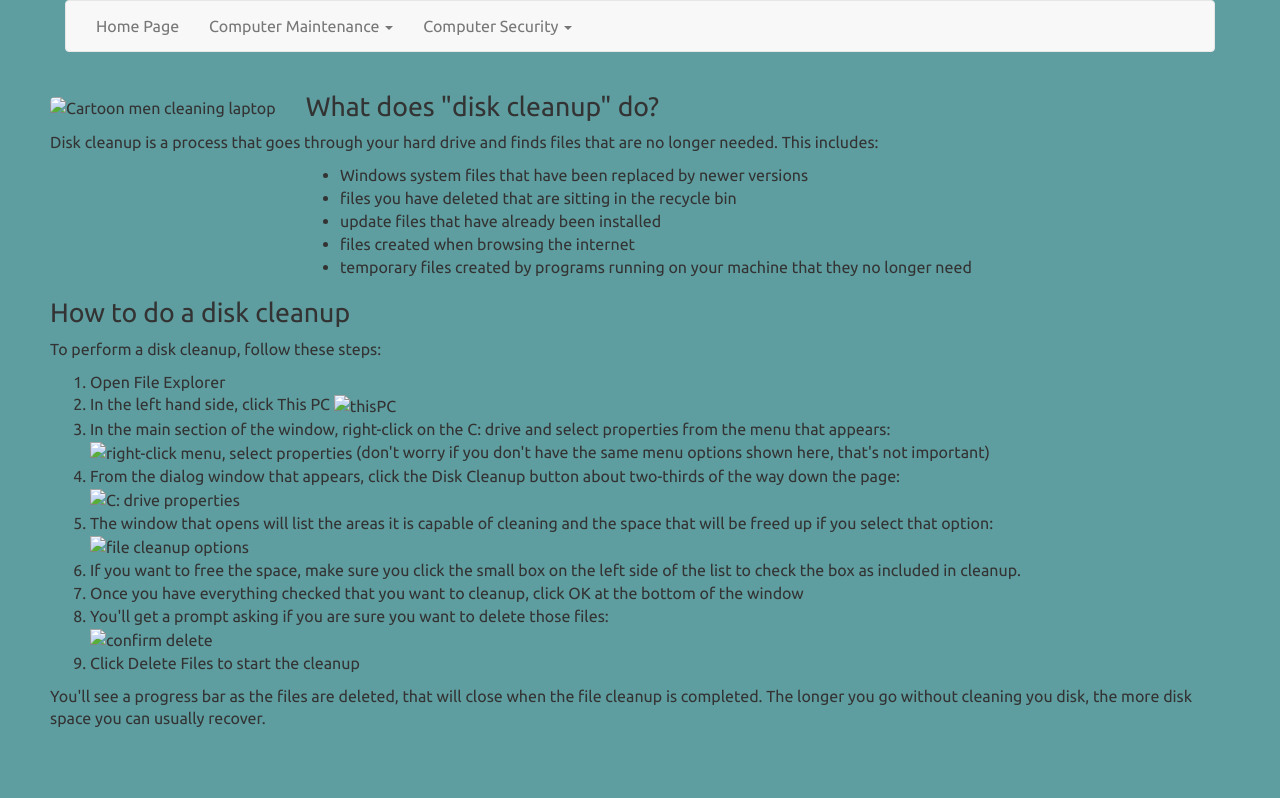
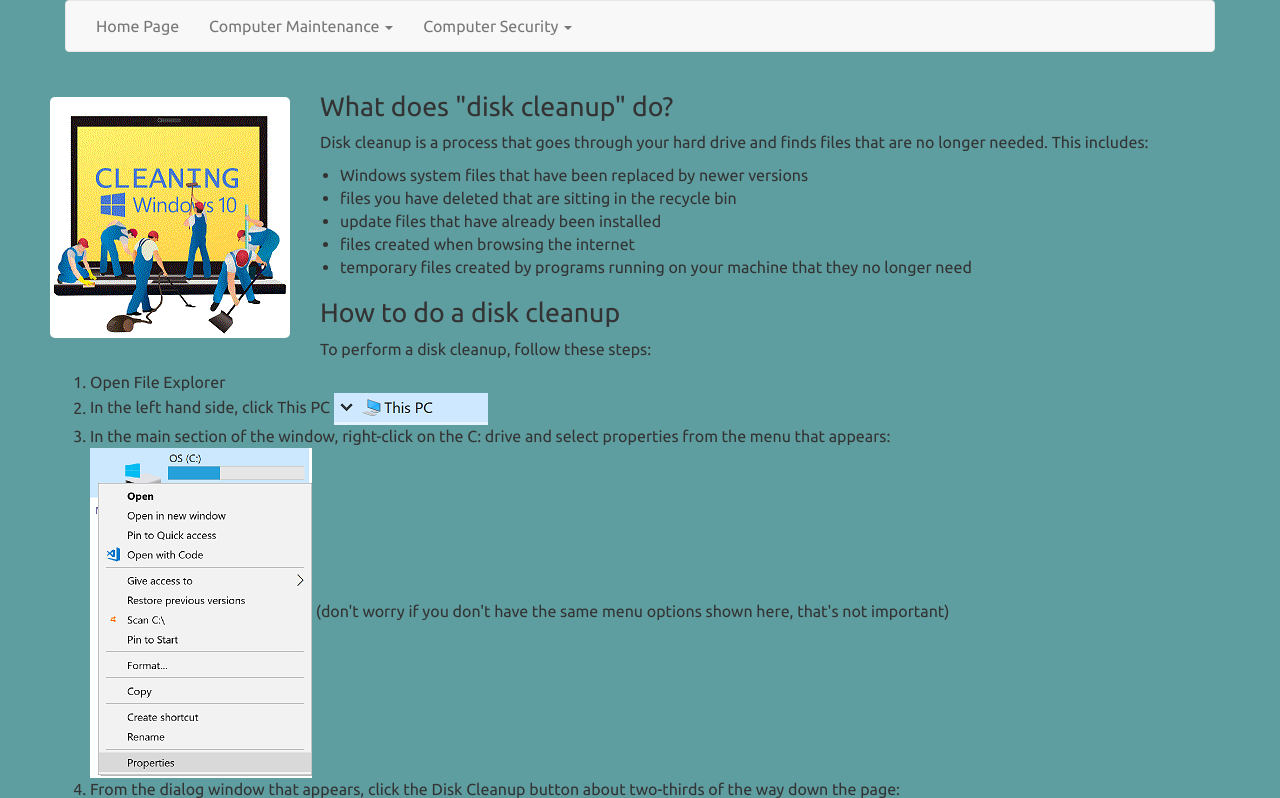
Before and after one commit to Firefly68/Project, a plain HTML site: page disk_cleanup.html in a window 1280 px wide. Shown: the top 798 px of the page. Drawn offline with nearby package versions, Linux system fonts and the light colour scheme; the site is published under a folder, as on GitHub Pages, so addresses that start at the root find nothing.

Commit message:
Actual image fix - removed the front /

```diff
--- a/disk_cleanup.html
+++ b/disk_cleanup.html
@@ -26,7 +26,7 @@
         </script>
 
     </div>
-    <img class="pull-left" src="/images/clean-win-10.gif" alt="Cartoon men cleaning laptop" style="margin: 25px 30px 10px 0; border-radius: 5px;">
+    <img class="pull-left" src="images/clean-win-10.gif" alt="Cartoon men cleaning laptop" style="margin: 25px 30px 10px 0; border-radius: 5px;">
 
     <h2>What does "disk cleanup" do?</h2>
 
@@ -45,29 +45,29 @@
         <ol>
             <li>Open File Explorer</li>
             <li>In the left hand side, click This PC
-                <img src="/images/thispc.png" alt="thisPC">
+                <img src="images/thispc.png" alt="thisPC">
             </li>
             <li>In the main section of the window, right-click on the C: drive and select properties from the menu that appears:
                 <br
                 />
-                <img src="/images/properties.png" alt="right-click menu, select properties"> (don't worry if you don't have the same menu options shown here, that's not important)
+                <img src="images/properties.png" alt="right-click menu, select properties"> (don't worry if you don't have the same menu options shown here, that's not important)
             </li>
             <li>From the dialog window that appears, click the Disk Cleanup button about two-thirds of the way down the page:
                 <br
                 />
-                <img src="/images/properties_dialog.png" alt="C: drive properties">
+                <img src="images/properties_dialog.png" alt="C: drive properties">
             </li>
             <li>The window that opens will list the areas it is capable of cleaning and the space that will be freed up if you
                 select that option:
                 <br />
-                <img src="/images/cleanup1.png" alt="file cleanup options">
+                <img src="images/cleanup1.png" alt="file cleanup options">
             </li>
             <li>If you want to free the space, make sure you click the small box on the left side of the list to check the box
                 as included in cleanup. </li>
             <li>Once you have everything checked that you want to cleanup, click OK at the bottom of the window</li>
             <li>You'll get a prompt asking if you are sure you want to delete those files:
                 <br />
-                <img src="/images/confirm.png" alt="confirm delete">
+                <img src="images/confirm.png" alt="confirm delete">
             </li>
             <li>Click Delete Files to start the cleanup</li>
 </ol>
```
Also changed, not shown: backups.html (+3 -3 lines), files&folders.html (+1 -1 lines), index.html (+1 -1 lines), maintenance.html (+1 -1 lines), template.html (+1 -1 lines).
